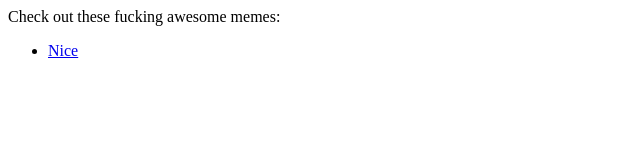
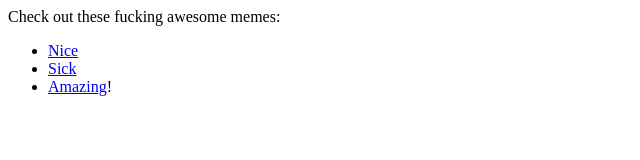
Before and after one commit to AriSweedler/lavisabrina, a website: page public/memes/index.html in a window 1280 px wide. Shown: the whole page, without its empty margins (0-640 px from the left). Drawn offline with Linux system fonts and the light colour scheme.

Commit message:
added quality content

```diff
--- a/public/memes/index.html
+++ b/public/memes/index.html
@@ -1,4 +1,6 @@
 Check out these fucking awesome memes:
 <ul>
   <li><a href="lavilove.png">Nice</a></li>
+  <li><a href="tonyeatsass.png">Sick</a></li>
+  <li><a target="_blank" href="https://youtu.be/-50NdPawLVY">Amazing</a>!</li>
 <ul>
```
Also changed, not shown: 1 other file.
